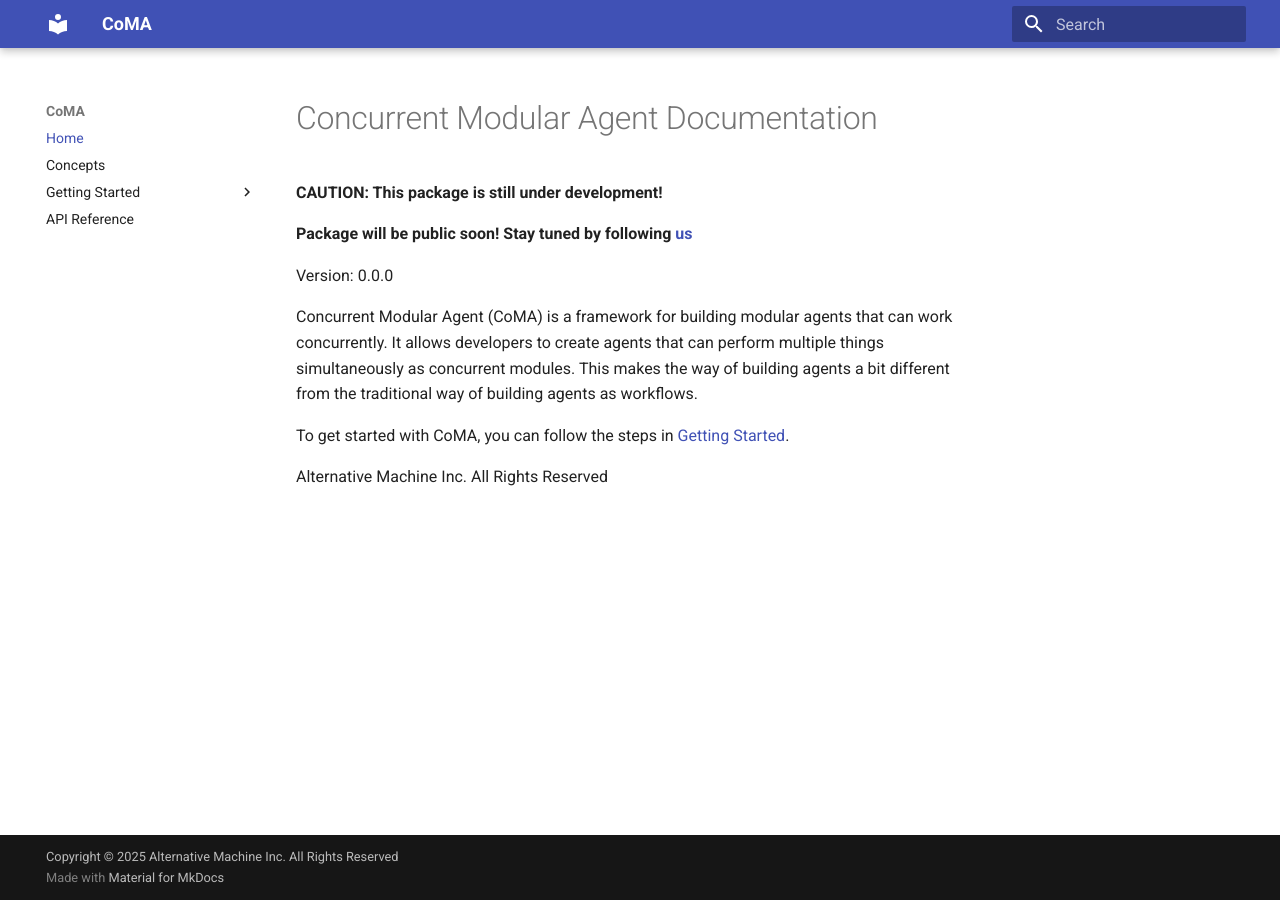
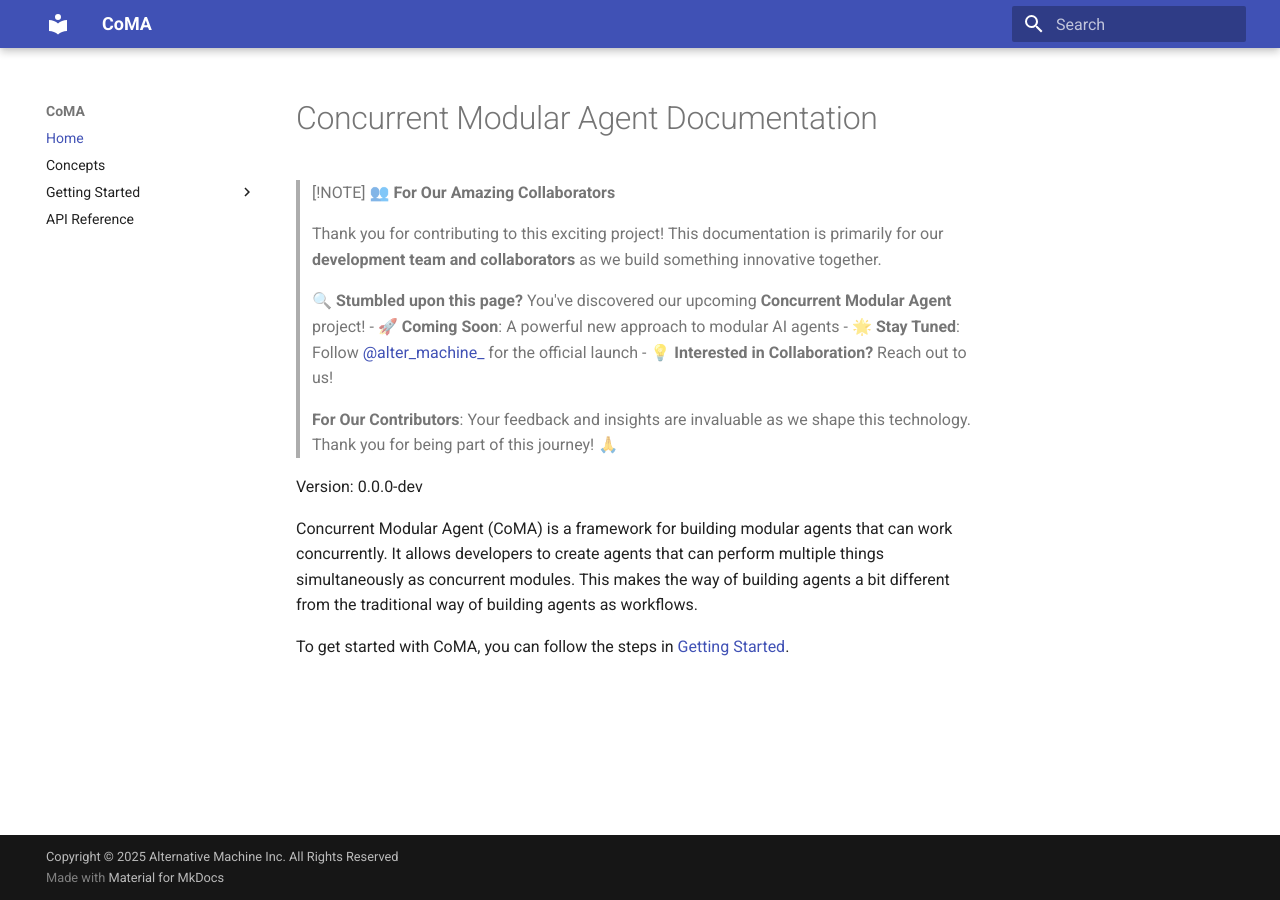
Before and after one commit to yamakkaji/concurrent-modular-agent-fork-dev, an MkDocs documentation site: the page built from docs/docs/index.md, in a window 1280 px wide. Built offline with MkDocs 1.6.1 and Material for MkDocs 9.7.7, drawn with Linux system fonts in a browser that asks for light colours.

Commit message:
Update index.md

```diff
--- a/docs/docs/index.md
+++ b/docs/docs/index.md
@@ -1,10 +1,18 @@
 # Concurrent Modular Agent Documentation
 
-**CAUTION: This package is still under development!**
+> [!NOTE]
+> **👥 For Our Amazing Collaborators**
+>
+> Thank you for contributing to this exciting project! This documentation is primarily for our **development team and collaborators** as we build something innovative together.
+>
+> **🔍 Stumbled upon this page?** You've discovered our upcoming **Concurrent Modular Agent** project!
+> - 🚀 **Coming Soon**: A powerful new approach to modular AI agents
+> - 🌟 **Stay Tuned**: Follow [@alter_machine_](https://x.com/alter_machine_/status/1786969561952387213) for the official launch
+> - 💡 **Interested in Collaboration?** Reach out to us!
+>
+> **For Our Contributors**: Your feedback and insights are invaluable as we shape this technology. Thank you for being part of this journey! 🙏
 
-**Package will be public soon! Stay tuned by following [us](https://x.com/alter_machine_/status/1786969561952387213)**
-
-Version: 0.0.0
+Version: 0.0.0-dev
 
 Concurrent Modular Agent (CoMA) is a framework for building modular agents that can work concurrently. It allows developers to create agents that can perform multiple things simultaneously as concurrent modules. This makes the way of building agents a bit different from the traditional way of building agents as workflows.
 
@@ -16,5 +24,3 @@
     docs/
         index.md  # The documentation homepage.
         ...       # Other markdown pages, images and other files. -->
-
-Alternative Machine Inc. All Rights Reserved
```
